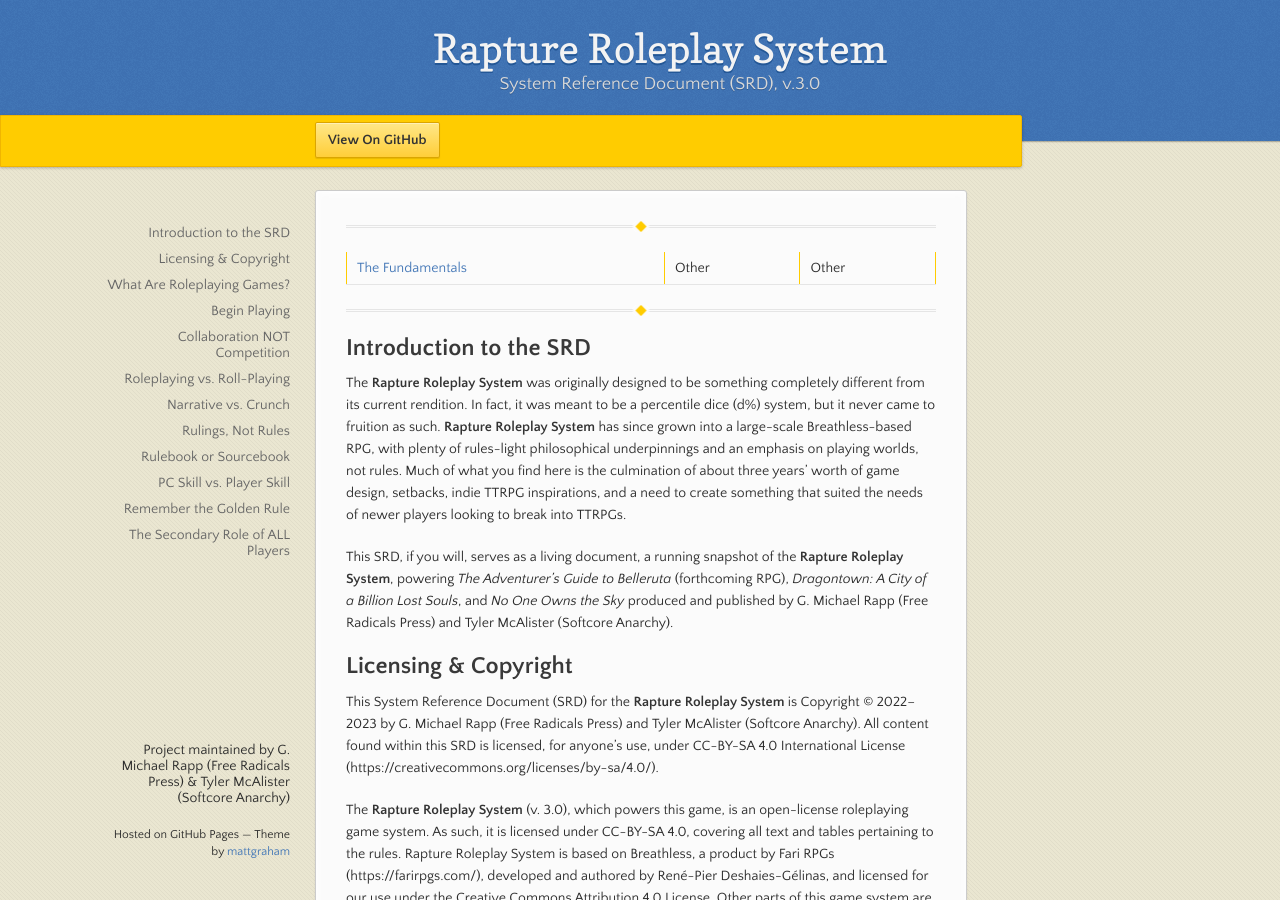
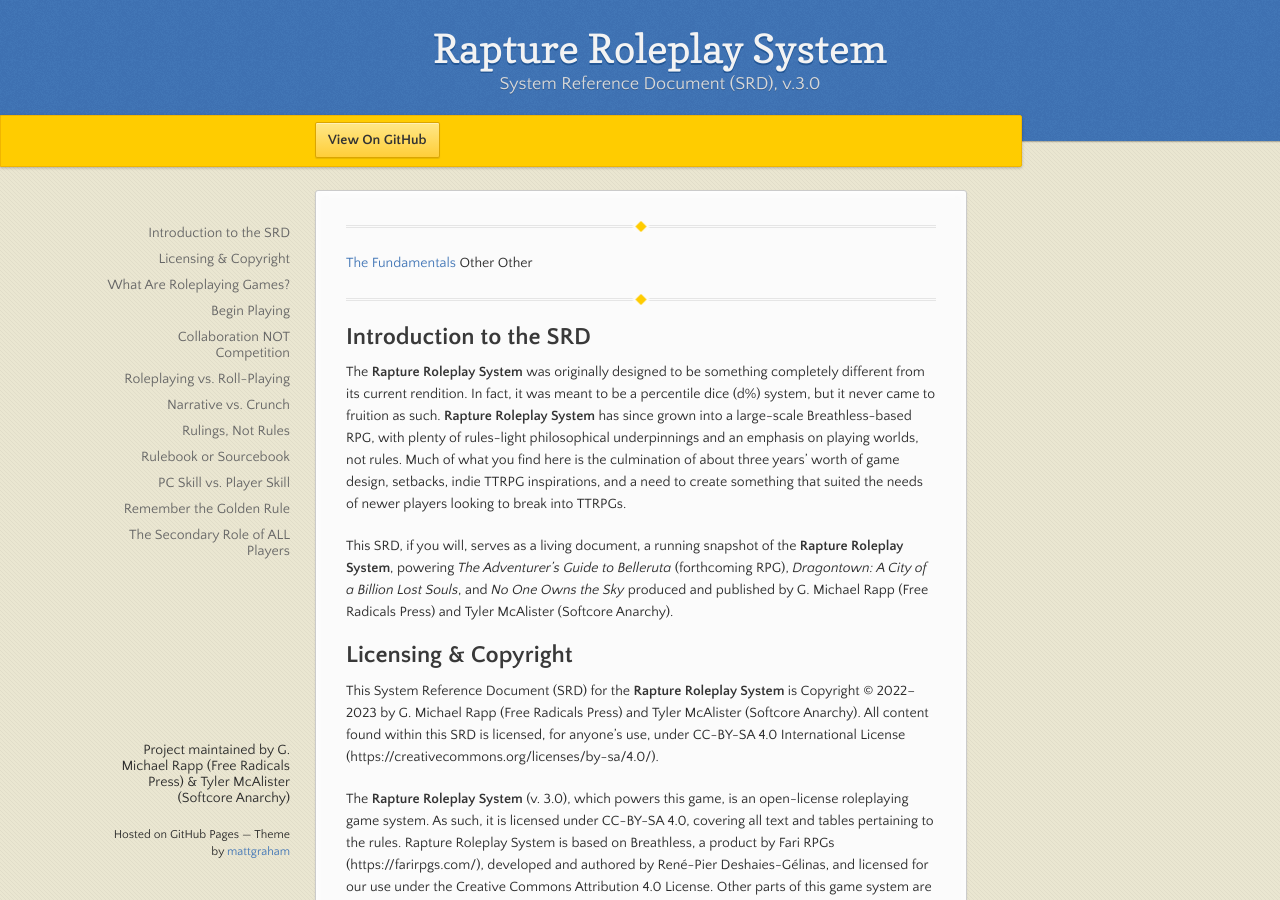
Before and after one commit to GMichaelRapp/rapture, a Jekyll site: the page built from index.md, in a window 1280 px wide and 900 px high. Built offline with Jekyll 4.4.1, drawn with Linux system fonts in a browser that asks for light colours; some of the changed text lies outside the part shown.

```diff
--- a/index.md
+++ b/index.md
@@ -4,7 +4,7 @@ layout: default
 
 ---
 
-|[The Fundamentals]({% link fundamentals.md %})| Other | Other |
+[The Fundamentals]({% link fundamentals.md %}) Other  Other
 
 ---
 
@@ -71,6 +71,6 @@ For those who are playing as player characters (PCs), and even those acting as r
 
 ---
 
-|[The Fundamentals]({% link fundamentals.md %})| Other | Other |
+[The Fundamentals]({% link fundamentals.md %}) Other Other
 
 ---
```
